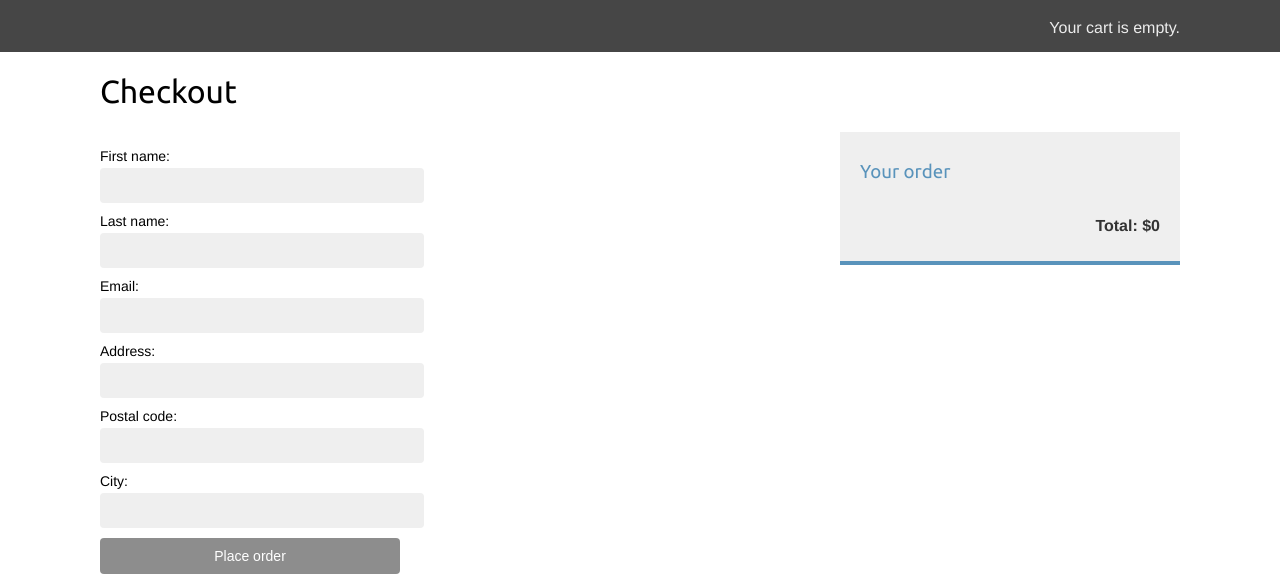
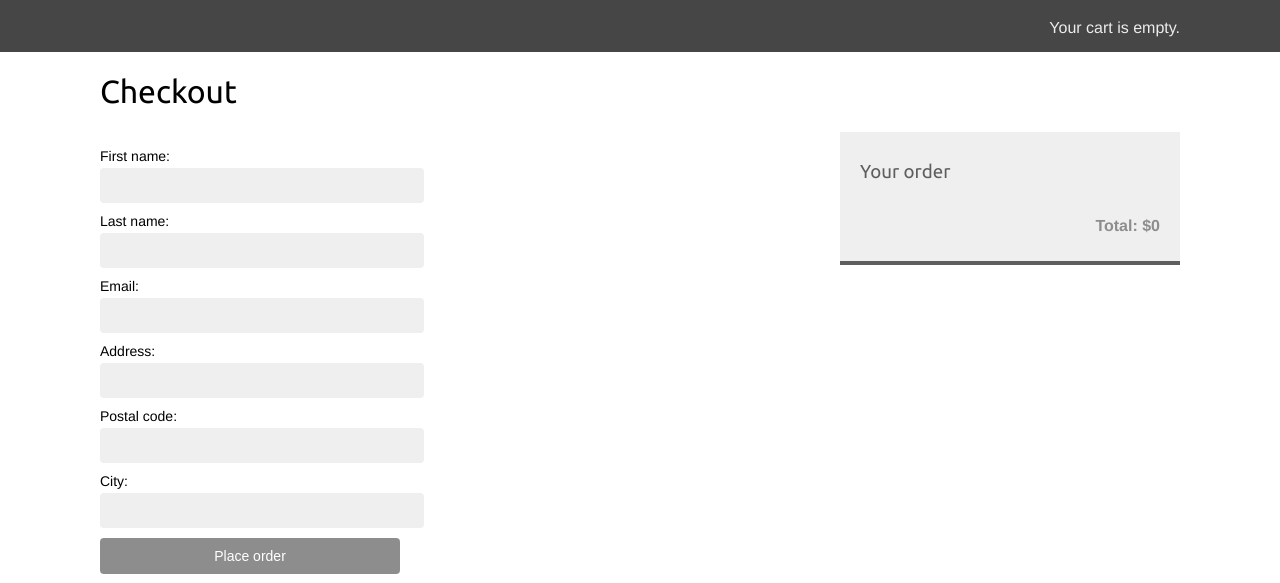
Before and after one commit to Luanna110/Project---online_shop, a Django app: page /orders/create/ in a window 1280 px wide. Shown: the part 46-629 px from the top of the page. Run offline with Django 4.2, Linux system fonts and the light colour scheme; parts of the project's set-up code (start-up, migrations or seed data) failed here and were passed over.

Commit message:
css new version

```diff
--- a/shop/static/css/base.css
+++ b/shop/static/css/base.css
@@ -250,12 +250,12 @@ ul.errorlist {
     width:300px;
     background:#efefef;
     padding:10px 20px;
-    color:#333;
-    border-bottom:4px solid #5993bb;
+    color:#8d8d8d;
+    border-bottom:4px solid #5e5e5e;
 }
 
 .order-info h3 {
-    color:#5993bb;
+    color:#5e5e5e;
 }
 
 .order-info ul li {
```
